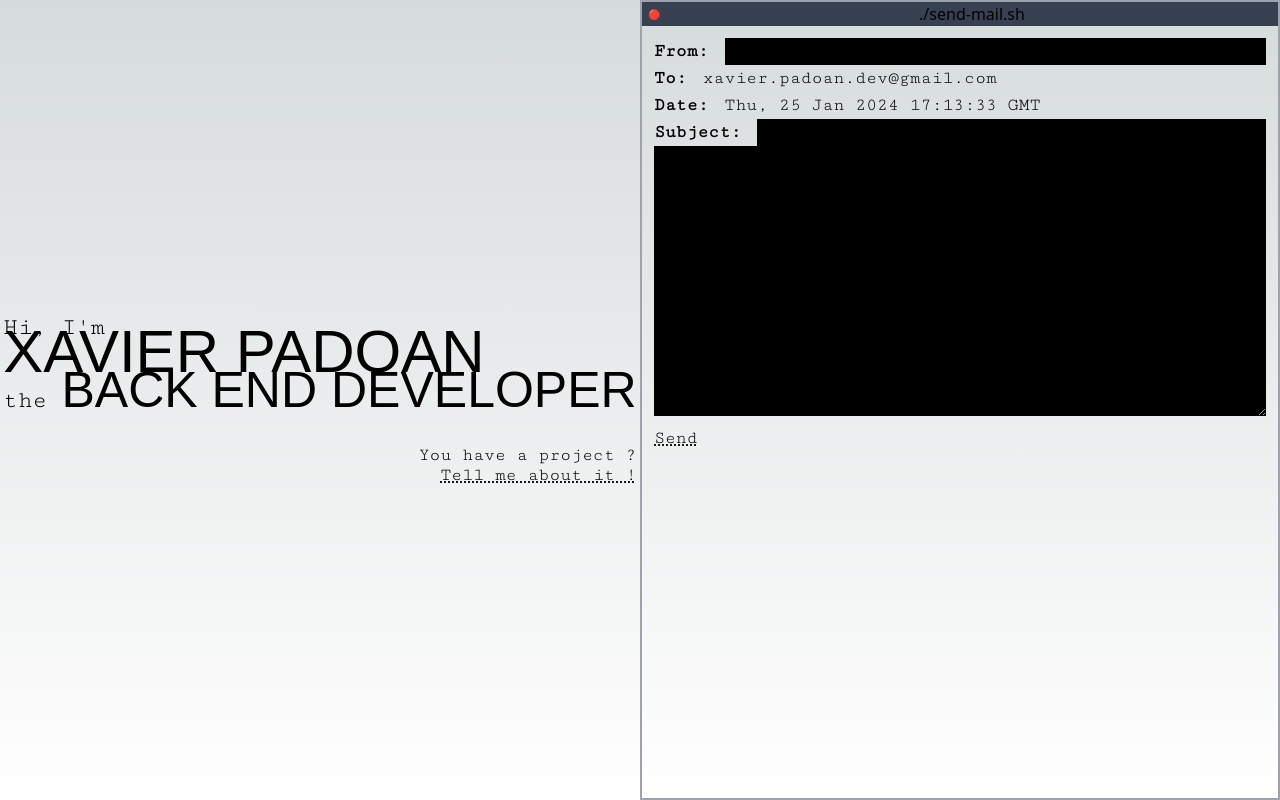
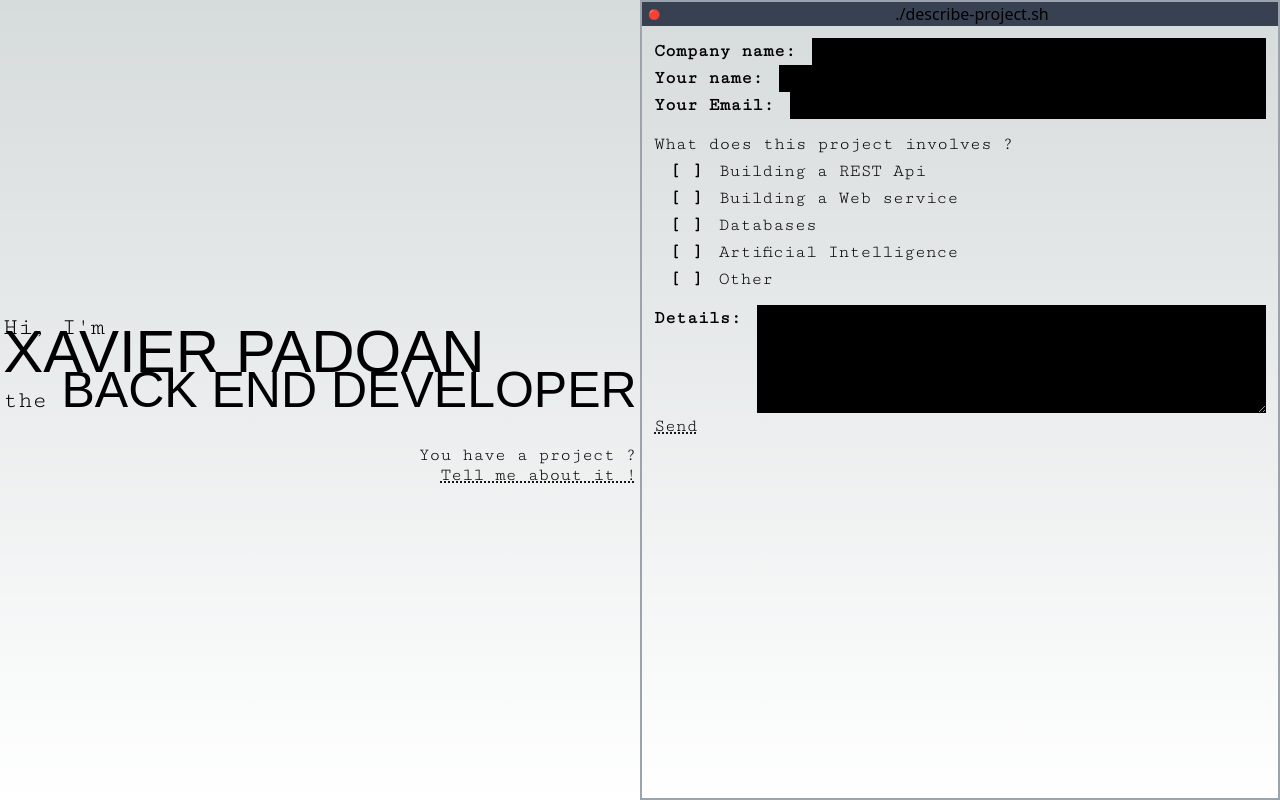
Before and after one commit to Xapadoan/Portfolio, a Next.js app: page / in a window 1280 px wide. Both pictures are taken after a click on the element "Tell me about it !". Built offline with nearby package versions, Linux system fonts and the light colour scheme; a web font is replaced by a local one.

Commit message:
Finish Form + Project Dialog

```diff
--- a/src/components/ContactDialog.tsx
+++ b/src/components/ContactDialog.tsx
@@ -32,7 +32,7 @@ export const ContactDialog = ({ trigger }: { trigger: ReactNode }) => {
         <InputEmail
           name="from"
           label="From:"
-          register={formContext.register('from')}
+          register={formContext.register('from', { required: true })}
         />
         <InputTextFake label="To:" value="xavier.padoan.dev@gmail.com" />
         <InputTextFake label="Date:" value={new Date().toUTCString()} />
@@ -41,7 +41,11 @@ export const ContactDialog = ({ trigger }: { trigger: ReactNode }) => {
           name="subject"
           register={formContext.register('subject')}
         />
-        <InputTextArea rows={10} register={formContext.register('body')} />
+        <InputTextArea
+          name="body"
+          rows={10}
+          register={formContext.register('body')}
+        />
       </Form>
     </Dialog>
   );
--- a/src/components/Form.tsx
+++ b/src/components/Form.tsx
@@ -1,9 +1,17 @@
 import cn from 'classnames';
-import { UseFormReturn, UseFormRegisterReturn } from 'react-hook-form';
+import {
+  UseFormReturn,
+  UseFormRegisterReturn,
+  Control,
+  FieldValues,
+  Controller,
+  Path,
+  FieldError,
+} from 'react-hook-form';
 import { cutiveMono } from '@styles/fonts';
-import { ReactNode } from 'react';
+import { ReactNode, TextareaHTMLAttributes } from 'react';
 
-export const Form = <T extends Record<string, unknown>>({
+export const Form = <T extends FieldValues>({
   formContext,
   onSubmit,
   children,
@@ -31,17 +39,25 @@ export const InputEmail = <Name extends string>({
   label,
   name,
   register,
+  error,
 }: {
   label: string;
   name: Name;
   register: UseFormRegisterReturn<Name>;
+  error?: FieldError;
 }) => {
   return (
     <div className="flex flex-row gap-4">
-      <label className="font-bold" htmlFor={name}>
+      <label
+        className={cn('font-bold whitespace-nowrap', {
+          'text-red-600': Boolean(error),
+        })}
+        htmlFor={name}
+      >
         {label}
       </label>
       <input
+        id={name}
         className="bg-black focus:outline-none hover:bg-gray-800 focus:bg-gray-900 w-full"
         type="email"
         {...register}
@@ -54,17 +70,25 @@ export const InputText = <Name extends string>({
   label,
   name,
   register,
+  error,
 }: {
   label: string;
   name: Name;
   register: UseFormRegisterReturn<Name>;
+  error?: FieldError;
 }) => {
   return (
     <div className="flex flex-row gap-4">
-      <label className="font-bold" htmlFor={name}>
+      <label
+        className={cn('font-bold whitespace-nowrap', {
+          'text-red-600': Boolean(error),
+        })}
+        htmlFor={name}
+      >
         {label}
       </label>
       <input
+        id={name}
         className="bg-black focus:outline-none hover:bg-gray-800 focus:bg-gray-900 w-full"
         type="text"
         {...register}
@@ -82,26 +106,80 @@ export const InputTextFake = ({
 }) => {
   return (
     <div className="flex flex-row gap-4">
-      <label className="font-bold">{label}</label>
+      <label className="font-bold whitespace-nowrap">{label}</label>
       <span>{value}</span>
     </div>
   );
 };
 
-export const InputTextArea = <Name extends string>({
+export const InputTextArea = <T extends FieldValues>({
+  label,
+  name,
   register,
-  rows,
+  ...props
 }: {
-  register: UseFormRegisterReturn<Name>;
-  rows: HTMLTextAreaElement['rows'];
-}) => {
+  label?: string;
+  name: Path<T>;
+  register: UseFormRegisterReturn<Path<T>>;
+} & TextareaHTMLAttributes<HTMLTextAreaElement>) => {
   return (
-    <div>
+    <div className="flex flex-row gap-4">
+      {label && (
+        <label htmlFor={name} className="font-bold whitespace-nowrap">
+          {label}
+        </label>
+      )}
       <textarea
+        id={name}
         className="bg-black focus:outline-none hover:bg-gray-800 focus:bg-gray-900 font-normal w-full"
-        rows={rows}
+        rows={props?.rows}
         {...register}
       />
     </div>
   );
 };
+
+export const FieldSet = ({
+  legend,
+  children,
+}: {
+  legend: string;
+  children: ReactNode;
+}) => {
+  return (
+    <fieldset>
+      <legend>{legend}</legend>
+      <div className="ml-4">{children}</div>
+    </fieldset>
+  );
+};
+
+export const CheckBox = <T extends FieldValues>({
+  control,
+  name,
+  label,
+}: {
+  control: Control<T>;
+  name: Path<T>;
+  label: string;
+}) => {
+  return (
+    <Controller
+      control={control}
+      name={name}
+      render={({ field: { onChange, value } }) => {
+        return (
+          <div
+            className="flex flex-row gap-4 cursor-pointer group"
+            onClick={() => {
+              onChange(!value);
+            }}
+          >
+            <span className="font-bold group-hover:text-blue-600">{`[${value ? 'X' : ' '}]`}</span>
+            <label htmlFor={name}>{label}</label>
+          </div>
+        );
+      }}
+    />
+  );
+};
--- /dev/null
+++ b/src/components/ProjectDialog.tsx
@@ -0,0 +1,96 @@
+import { ReactNode } from 'react';
+import { Dialog } from './Dialog';
+import {
+  Form,
+  InputText,
+  InputEmail,
+  InputTextArea,
+  FieldSet,
+  CheckBox,
+} from './Form';
+import { useForm } from 'react-hook-form';
+import { ProjectAttributes } from '@lib/Project';
+
+export const ProjectDialog = ({ trigger }: { trigger: ReactNode }) => {
+  const formContext = useForm<ProjectAttributes>({
+    defaultValues: {
+      companyName: '',
+      clientEmail: '',
+      clientName: '',
+      type: {
+        api: false,
+        service: false,
+        database: false,
+        ai: false,
+        other: false,
+      },
+      details: '',
+    },
+  });
+  const onSubmit = (data: ProjectAttributes) => {
+    console.log('Data: ', data);
+    fetch(`/api/project`, {
+      method: 'POST',
+      headers: { 'Content-Type': 'application/json' },
+      body: JSON.stringify(data),
+    });
+  };
+  return (
+    <Dialog title="describe-project" trigger={trigger}>
+      <Form formContext={formContext} onSubmit={onSubmit}>
+        <InputText
+          name="companyName"
+          label="Company name:"
+          register={formContext.register('companyName', { required: true })}
+          error={formContext.formState.errors['companyName']}
+        />
+        <InputText
+          name="clientName"
+          label="Your name:"
+          register={formContext.register('clientName')}
+        />
+        <InputEmail
+          name="clientEmail"
+          label="Your Email:"
+          register={formContext.register('clientEmail', { required: true })}
+          error={formContext.formState.errors['clientEmail']}
+        />
+        <div className="h-3"></div>
+        <FieldSet legend="What does this project involves ?">
+          <CheckBox
+            name="type.api"
+            control={formContext.control}
+            label="Building a REST Api"
+          />
+          <CheckBox
+            name="type.service"
+            control={formContext.control}
+            label="Building a Web service"
+          />
+          <CheckBox
+            name="type.database"
+            control={formContext.control}
+            label="Databases"
+          />
+          <CheckBox
+            name="type.ai"
+            control={formContext.control}
+            label="Artificial Intelligence"
+          />
+          <CheckBox
+            name="type.other"
+            control={formContext.control}
+            label="Other"
+          />
+        </FieldSet>
+        <div className="h-3"></div>
+        <InputTextArea
+          label="Details:"
+          name="details"
+          rows={4}
+          register={formContext.register('details')}
+        />
+      </Form>
+    </Dialog>
+  );
+};
--- a/src/pages/index.tsx
+++ b/src/pages/index.tsx
@@ -2,7 +2,7 @@ import cn from 'classnames';
 import { NextPageWithLayout } from './_app';
 import RootLayout from '@components/Layout';
 import { cuteFont } from '@styles/fonts';
-import { ContactDialog } from '@components/ContactDialog';
+import { ProjectDialog } from '@components/ProjectDialog';
 
 const Home: NextPageWithLayout = () => {
   return (
@@ -23,9 +23,9 @@ const Home: NextPageWithLayout = () => {
           </p>
           <p className="w-full text-right text-lg leading-5">
             You have a project ?<br />
-            <ContactDialog
+            <ProjectDialog
               trigger={
-                <span className="underline decoration-dotted underline-offset-2 hover:cursor-pointer hover:text-blue-600">
+                <span className="underline decoration-dotted underline-offset-2 cursor-pointer hover:text-blue-600">
                   Tell me about it !
                 </span>
               }
--- a/tsconfig.json
+++ b/tsconfig.json
@@ -20,6 +20,7 @@
     ],
     "baseUrl": ".",
     "paths": {
+      "@lib/*": ["src/lib/*"],
       "@components/*": ["src/components/*"],
       "@styles/*": ["src/styles/*"]
     }
```
